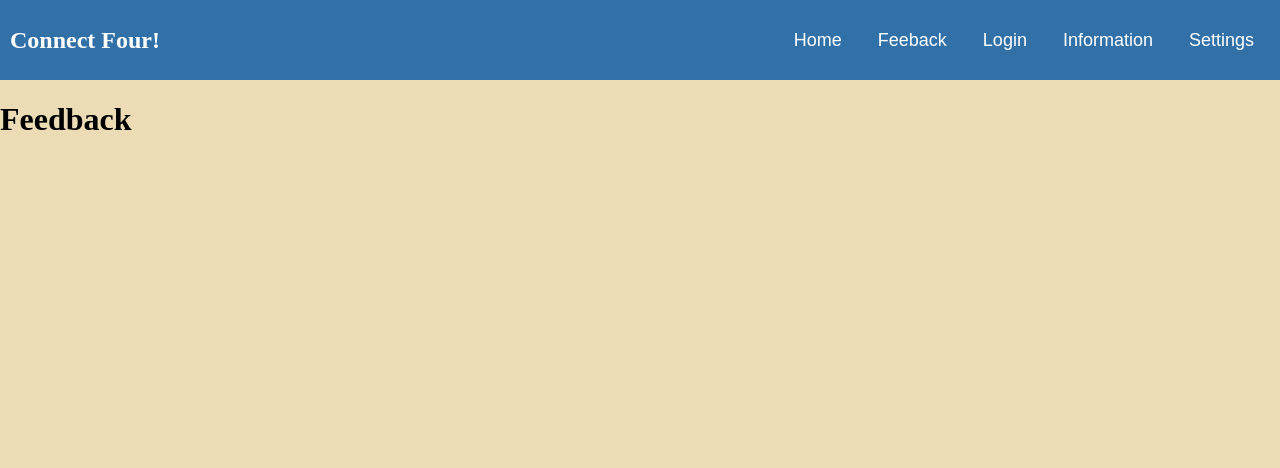
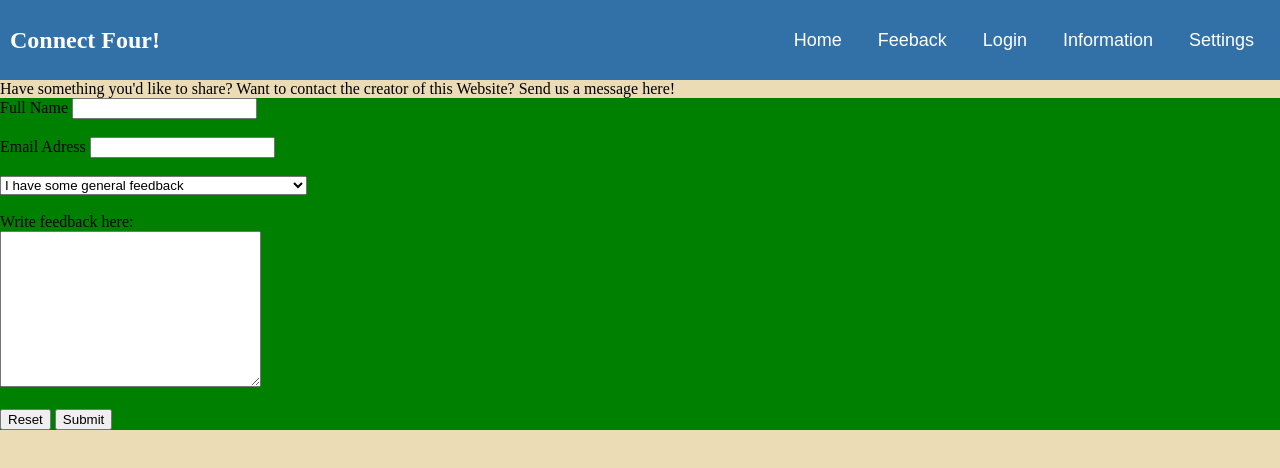
Before and after one commit to idugan100/Connect-Four, a plain HTML site: page feedback/feedback.html in a window 1280 px wide. Drawn offline with Linux system fonts and the light colour scheme.

Commit message:
created form for feedback submission and styled info boxes

```diff
--- a/feedback/feedback.css
+++ b/feedback/feedback.css
@@ -0,0 +1,3 @@
+form{
+    background-color: green;
+}
--- a/feedback/feedback.html
+++ b/feedback/feedback.html
@@ -11,17 +11,45 @@
 </head>
 <body>
     <nav id="header">
-        <div id="title">Connect Four!</div>
-        <div>
+    <div id="title">Connect Four!</div>
+     <div>
         <a href="../index.html"><button id="home" class="navOption">Home</button></a>
         <a href="../feedback/feedback.html"><button id="feedback" class="navOption">Feeback</button></a>
         <a href="../login/login.html"><button id="login" class="navOption">Login</button></a>
         <a href="../information/information.html"><button id="information" class="navOption">Information</button></a>
         <a href="../settings/settings.html"><button id="settings" class="navOption">Settings</button></a>
-        </div>
+
+    </div>
+
         </nav>
 
-    <h1>Feedback</h1>
+    <div id="subheader">Have something you'd like to share? Want to contact the creator of this Website? Send us a message here!</div>
+
+    <form action="example.com/path" method="post">
+        <label for="name_full">Full Name</label>
+        <input type="text" id="name_full" name="name_full">
+        <br><br>
+        <label for="email">Email Adress</label>
+        <input type="email" name="email" id="email">
+        <br><br>
+        <select name="category" id="category">
+            <option value="bug">I found a bug</option>
+            <option value="article">I'd like to post an article</option>
+            <option value="contact">I'd like to contact the site creators</option>
+            <option value="contribute">I would like to contribute to the site development</option>
+            <option value="general" selected>I have some general feedback</option>
+            <option value="other">Other</option>
+        </select>
+        <br><br>
+        <div>Write feedback here:</div>
+
+        <textarea name="comments" id="" cols="30" rows="10"></textarea>
+        <br><br>
+        <button type="reset">Reset</button>
+        <button type="submit">Submit</button>
+
+    </form>
+
 
 </body>
 </html>
--- a/information/information.css
+++ b/information/information.css
@@ -1,6 +1,7 @@
 #infoContainer{
     display: flex;
     justify-content: space-around;
+    flex-wrap: wrap;
 
 }
 .infoBox{
```
Also changed, not shown: information/information.html (+10 -2 lines).
